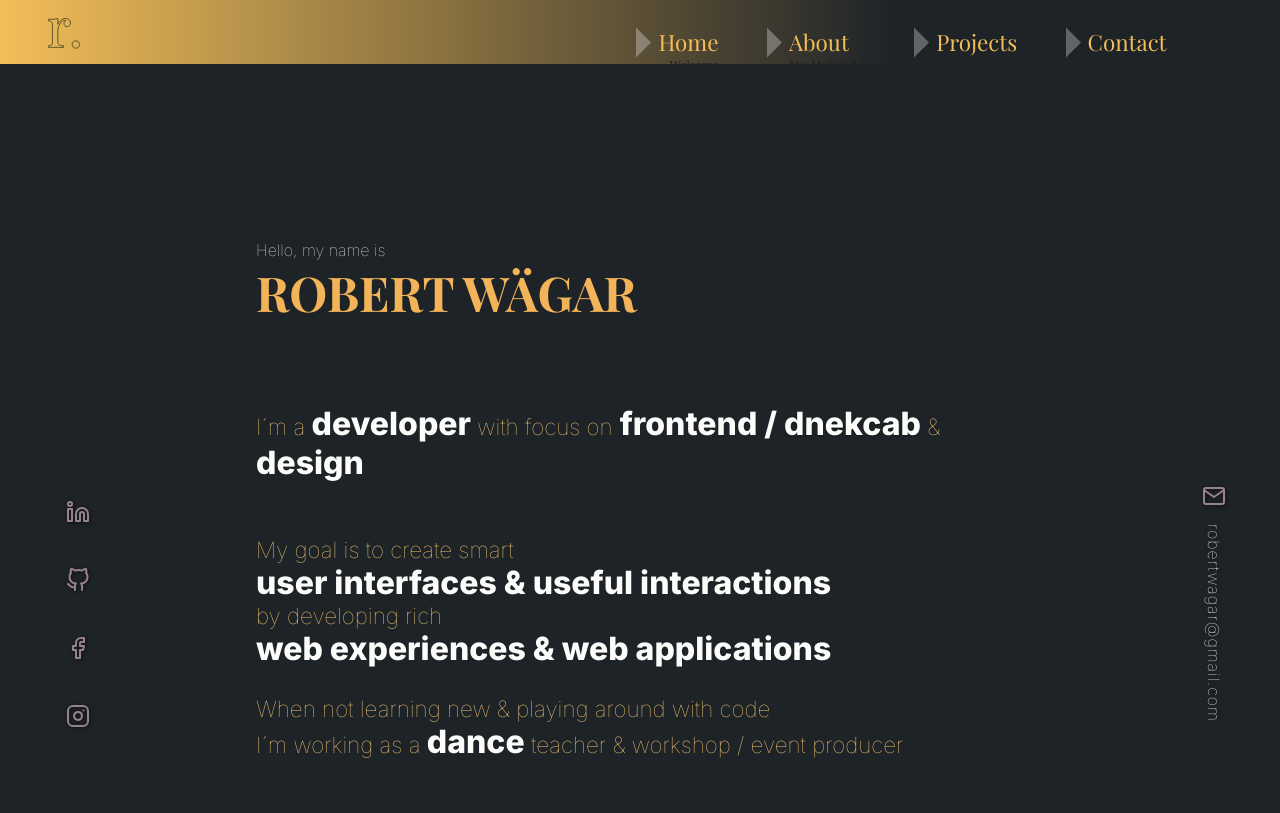
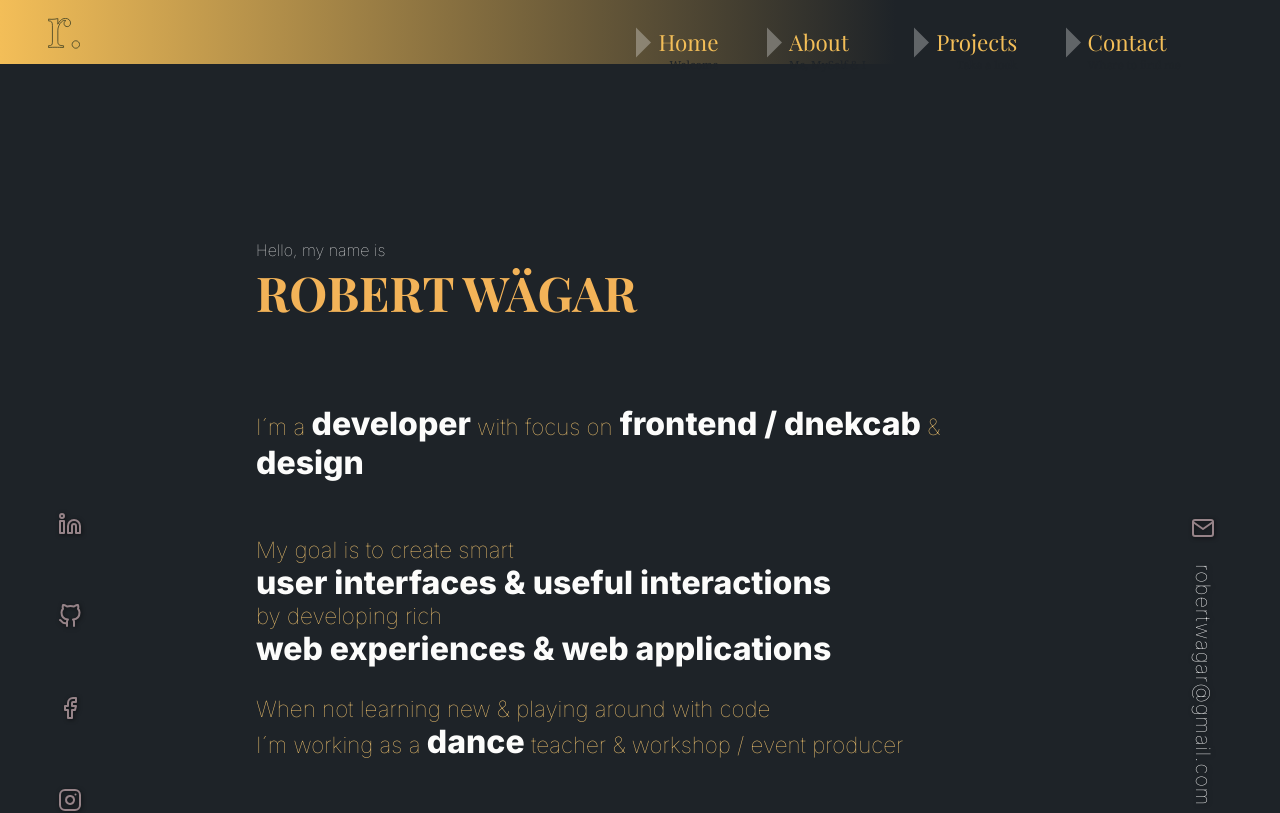
Before and after one commit to robonexx/portfolio_clean_version-main, a React (Create React App) app: page / in a window 1280 px wide. Shown: the top 813 px of the page. Built offline with nearby package versions, Linux system fonts and the light colour scheme.

Commit message:
Trying to sync the sidebar and email positions

```diff
--- a/src/components/email/mail.scss
+++ b/src/components/email/mail.scss
@@ -1,6 +1,7 @@
 .mail {
+  box-sizing: border-box;
     position: fixed;
-    right: 2vw;
+    right: 1vw;
     top: 60vh;
     height: 42px;
     z-index: 50;
@@ -13,9 +14,9 @@
     flex-direction: column;
     color: #fff;
     z-index: 99;
-    height: fit-content;
     transition: all .3s ease-in-out 0s;
     filter: drop-shadow(1px 1px 2px rgba(0,0,0,0.6));
+    margin: 1rem 1.5rem;
 
     @media (max-width: 768px) {
       display: none;
@@ -24,10 +25,10 @@
 
   .mail-text {
     writing-mode: vertical-lr;
-    margin: 0.5rem auto;
+    margin: 0 auto;
     font-weight: 100;
     font-family: 'Inter', sans-serif;
-    font-size: 1rem;
+    font-size: 1.25rem;
     letter-spacing: 1px;
     cursor: pointer;
     transition: all .3s ease-in-out;
@@ -35,7 +36,7 @@
   }
 
   .mail .mail-info .mail-item {
-    margin: 0rem 1.5rem;
+    margin: 1rem 1.5rem;
   }
 
   .mail .mail-info .mail-icon {
--- a/src/components/sidebar/sidebar.scss
+++ b/src/components/sidebar/sidebar.scss
@@ -25,7 +25,7 @@
   }
 
   .sidebar .social .soc-item {
-    margin: 1rem 1.5rem;
+    margin: 1.75rem 1rem;
   }
 
   .sidebar .social .soc-icon {
```
Also changed, not shown: 1 other file (tests, documents, lock files or other folders).
